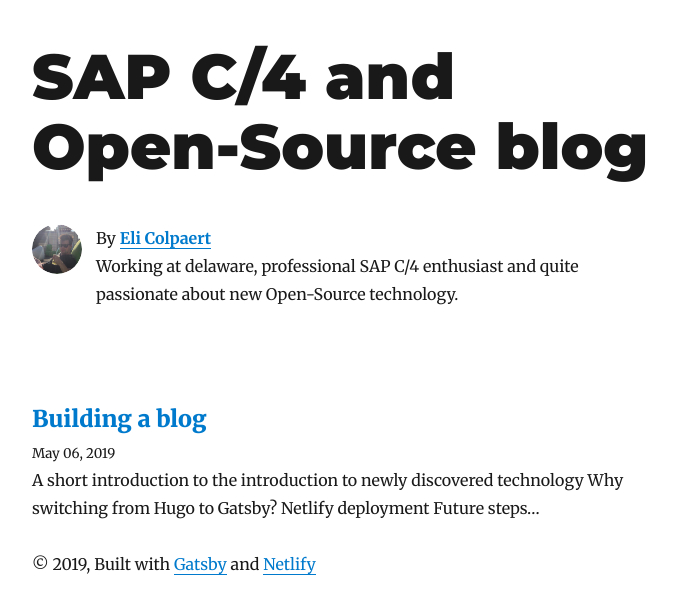
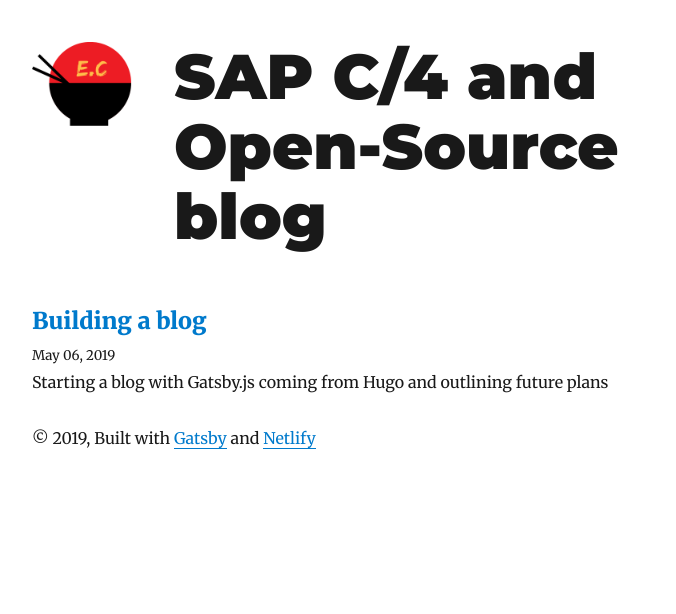
Before and after one commit to azer53/ecolpaert, a Gatsby site: page / in a window 1280 px wide. Shown: the whole page, without its empty margins (293-969 px from the left). Built offline with nearby package versions, Linux system fonts and the light colour scheme; Gatsby itself is replaced by a stand-in of ours; some packages are replaced by stand-ins of ours.

Commit message:
Including logo's

```diff
--- a/content/blog/first-post/first-post.md
+++ b/content/blog/first-post/first-post.md
@@ -1,8 +1,9 @@
 ---
 title: Building a blog
 date: "2019-05-06T22:12:03.284Z"
+description: "Starting a blog with Gatsby.js coming from Hugo and outlining future plans"
 ---
- A short introduction to the introduction to newly discovered technology
+ A short introduction to newly discovered technology
 
   - Why switching from Hugo to Gatsby?
   - Netlify deployment
--- a/gatsby-config.js
+++ b/gatsby-config.js
@@ -63,7 +63,7 @@ module.exports = {
         background_color: `#ffffff`,
         theme_color: `#663399`,
         display: `minimal-ui`,
-        icon: `content/assets/gatsby-icon.png`,
+        icon: `content/assets/logo-favicon.png`,
       },
     },
     `gatsby-plugin-offline`,
--- a/src/components/layout.js
+++ b/src/components/layout.js
@@ -1,5 +1,6 @@
 import React from "react"
 import { Link } from "gatsby"
+import Logo from "../components/logo"
 
 import { rhythm, scale } from "../utils/typography"
 
@@ -18,14 +19,17 @@ class Layout extends React.Component {
             marginTop: 0,
           }}
         >
+
           <Link
             style={{
               boxShadow: `none`,
               textDecoration: `none`,
               color: `inherit`,
+              display: `flex`
             }}
             to={`/`}
           >
+            <Logo />
             {title}
           </Link>
         </h1>
--- /dev/null
+++ b/src/components/logo.js
@@ -0,0 +1,48 @@
+
+import React from "react"
+import { StaticQuery, graphql } from "gatsby"
+import Image from "gatsby-image"
+
+import { rhythm } from "../utils/typography"
+
+function Logo() {
+  return (
+    <StaticQuery
+      query={logoQuery}
+      render={data => {
+        const { author } = data.site.siteMetadata
+        return (
+          <div
+          style={{
+            marginRight: rhythm(1.5),
+          }}
+          >
+            <Image
+              fixed={data.avatar.childImageSharp.fixed}
+              alt={author}
+            />
+          </div>
+        )
+      }}
+    />
+  )
+}
+
+const logoQuery = graphql`
+  query LogoQuery {
+    avatar: file(absolutePath: { regex: "/logo-favicon.png/" }) {
+      childImageSharp {
+        fixed(width: 100, height: 100) {
+          ...GatsbyImageSharpFixed
+        }
+      }
+    }
+    site {
+      siteMetadata {
+        author
+      }
+    }
+  }
+`
+
+export default Logo
--- a/src/pages/index.js
+++ b/src/pages/index.js
@@ -1,7 +1,6 @@
 import React from "react"
 import { Link, graphql } from "gatsby"
 
-import Bio from "../components/bio"
 import Layout from "../components/layout"
 import SEO from "../components/seo"
 import { rhythm } from "../utils/typography"
@@ -16,9 +15,8 @@ class BlogIndex extends React.Component {
       <Layout location={this.props.location} title={siteTitle}>
         <SEO
           title="All posts"
-          keywords={[`blog`, `gatsby`, `javascript`, `react`]}
+          keywords={[`blog`, `gatsby`, `javascript`, `react`,`Eli`,`Colpaert`,`C/4`,`SAP`]}
         />
-        <Bio />
         {posts.map(({ node }) => {
           const title = node.frontmatter.title || node.fields.slug
           return (
```
Also changed, not shown: content/assets/logo-favicon.png (added), content/assets/logo-with-text.png (added).
